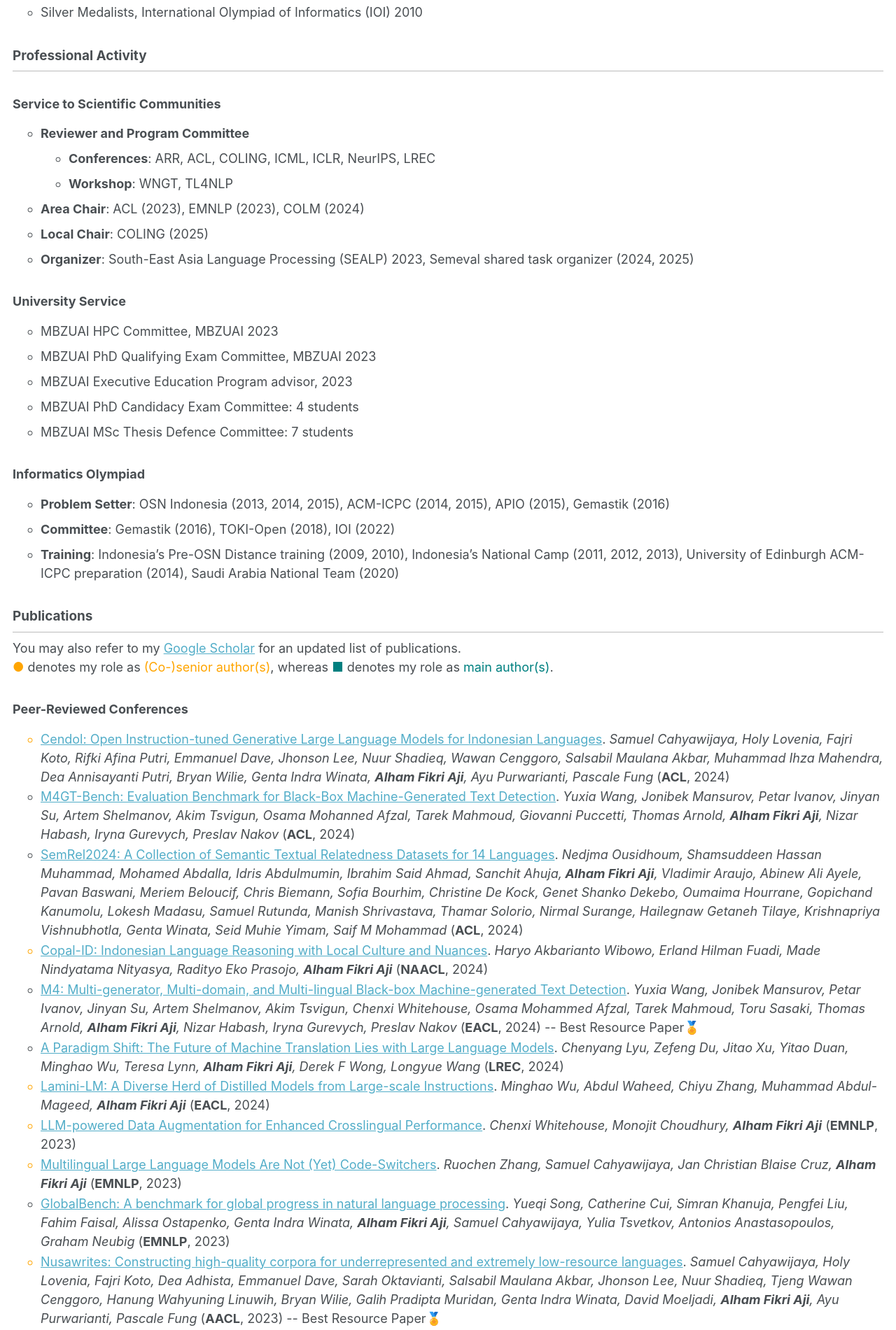
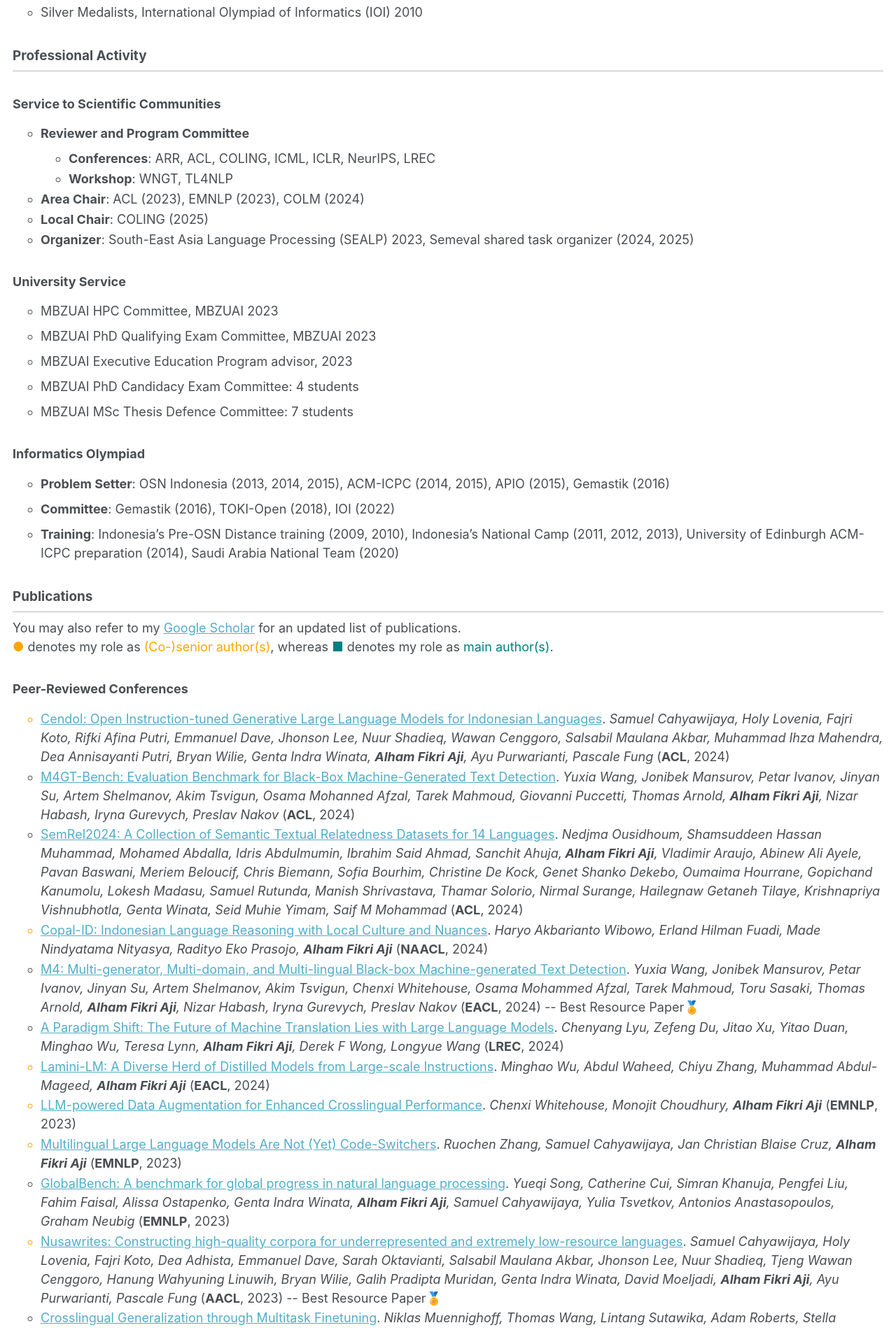
Before and after one commit to afaji/afaji.github.io, a Jekyll site: the page built from _pages/cv.md, in a window 1280 px wide. Shown: the part 1026-2927 px from the top of the page at 70% size. Built offline with Jekyll 4.4.1, drawn with Linux system fonts in a browser that asks for light colours.

Commit message:
Update cv.html

```diff
--- a/_layouts/cv.html
+++ b/_layouts/cv.html
@@ -28,13 +28,9 @@ layout: compress
         list-style-type: circle;
       }
 
-      .compact-ul ul li {
-        margin-bottom: 0.1em;
-        margin-top: 0.0em;
-        list-style-type: circle;
-      }
-
-      #awards + ul li {
+      .compact-ul ul li,
+      #awards + ul li,
+      #professional-activity + * + ul li {
         margin-bottom: 0.1em;
         margin-top: 0.0em;
         list-style-type: circle;
```
